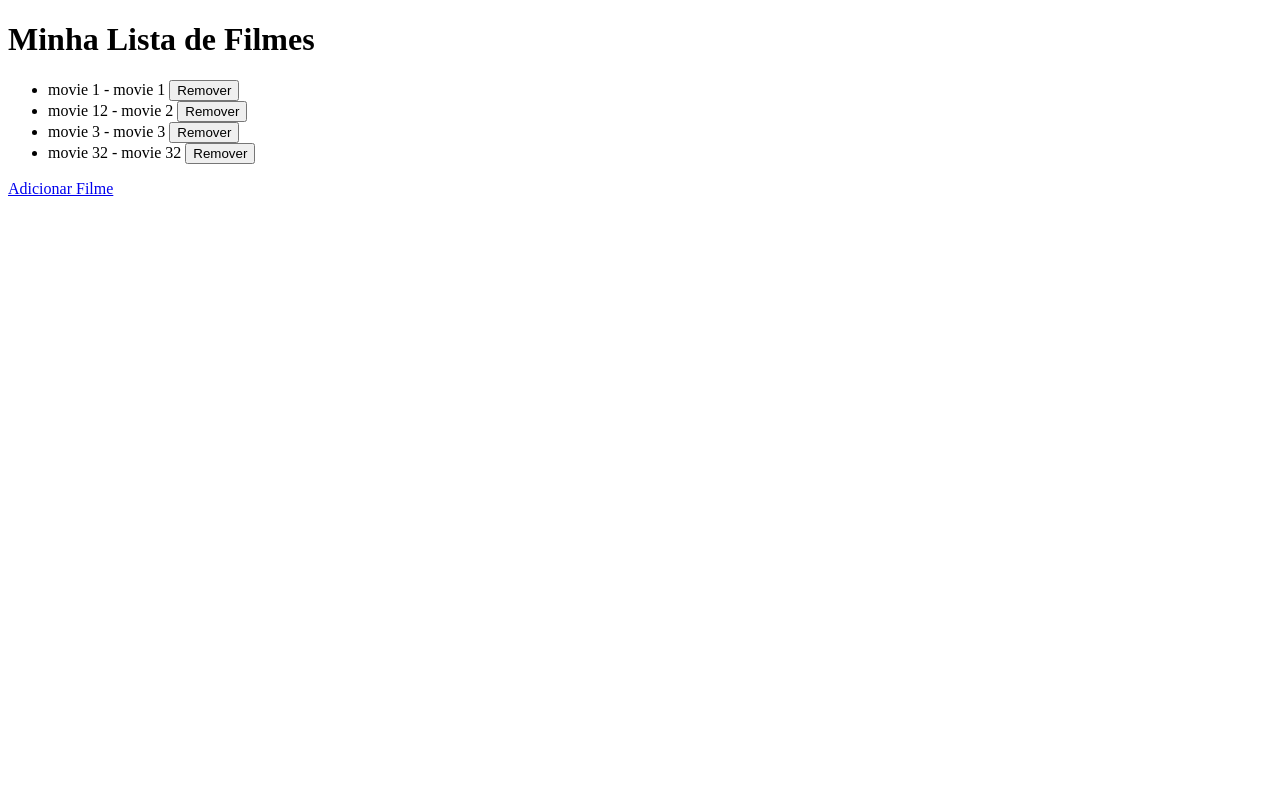
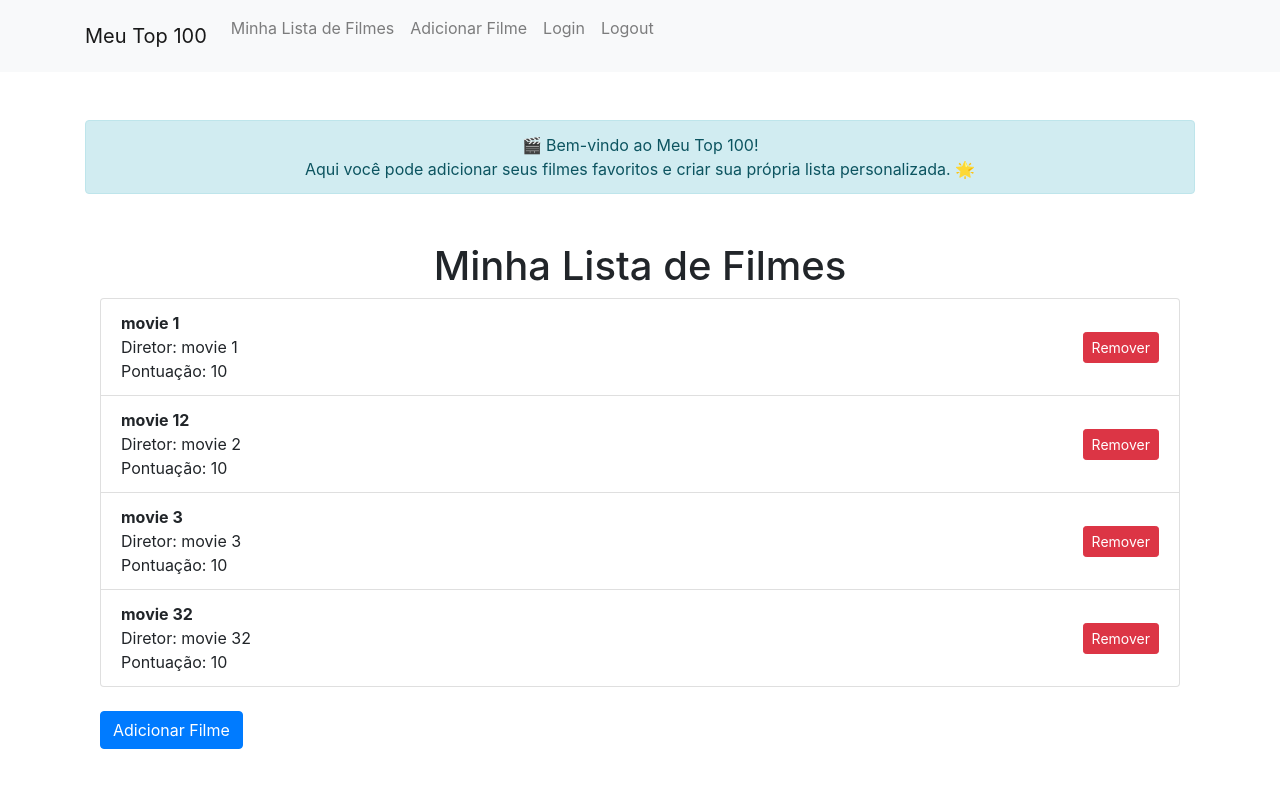
Before and after one commit to GhaLuccas/Mytop100, a Django app: page /movies/list/ in a window 1280 px wide. Run offline with Django 4.2, Linux system fonts and the light colour scheme; a user stored in the database is signed in; data comes from the database, SQL or seed files in the repository; both versions use the stored data as it was after the commit; some libraries are stand-ins or nearby versions.

Commit message:
Templates created and their styles , views for MovieList completed , next= Login/logout

```diff
--- a/mytop100/api/views.py
+++ b/mytop100/api/views.py
@@ -8,7 +8,7 @@ from rest_framework import status
 from rest_framework import generics
 from rest_framework.views import APIView
 
-# Class-Based Views (CBVs)
+
 class MovieListCreateAPIView(APIView):
 
     def get(self, request):
--- a/mytop100/movies/templates/home.html
+++ b/mytop100/movies/templates/home.html
@@ -3,17 +3,53 @@
 <head>
     <meta charset="UTF-8">
     <meta name="viewport" content="width=device-width, initial-scale=1.0">
-    <title>Hi</title>
+    <title>{% block title %}Meu Site{% endblock %}</title>
+    <link rel="stylesheet" href="https://stackpath.bootstrapcdn.com/bootstrap/4.5.2/css/bootstrap.min.css">
 </head>
 <body>
-    <h1>Hi</h1>
-    <p>Esta é uma página inicial.</p>
-    <ul>
-      {% for movie in movies %}
-          <li>{{ movie.title }}</li>  <!-- Acesse a propriedade correta do modelo -->
-      {% empty %}
-          <li>Nenhum filme encontrado.</li>
-      {% endfor %}
-    </ul>
+    <!-- Navbar -->
+    <nav class="navbar navbar-expand-lg navbar-light bg-light">
+        <div class="container">
+            <a class="navbar-brand" href="{% url 'home' %}">Meu Top 100</a>
+            <button class="navbar-toggler" type="button" data-toggle="collapse" data-target="#navbarNav" aria-controls="navbarNav" aria-expanded="false" aria-label="Toggle navigation">
+                <span class="navbar-toggler-icon"></span>
+            </button>
+            <div class="collapse navbar-collapse" id="navbarNav">
+                <ul class="navbar-nav">
+                    <li class="nav-item">
+                        <a class="nav-link" href="{% url 'list' %}">Minha Lista de Filmes</a>
+                    </li>
+                    <li class="nav-item">
+                        <a class="nav-link" href="{% url 'add_movie' %}">Adicionar Filme</a>
+                    </li>
+                    <li class="nav-item">
+                        <p class="nav-link">Login</p>
+                    </li>
+                    <li class="nav-item">
+                        <p class="nav-link">Logout</p>
+                    </li>
+                </ul>
+            </div>
+        </div>
+    </nav>
+
+    <!-- Mensagem explicativa -->
+    <div class="container mt-5 text-center">
+        <div class="alert alert-info" role="alert">
+            🎬 Bem-vindo ao Meu Top 100! <br>
+            Aqui você pode adicionar seus filmes favoritos e criar sua própria lista personalizada. 🌟
+        </div>
+    </div>
+
+    <!-- Conteúdo da página -->
+    <div class="container mt-5">
+        {% block content %}
+        <!-- O conteúdo específico da página vai aqui -->
+        {% endblock %}
+    </div>
+
+    <script src="https://code.jquery.com/jquery-3.5.1.slim.min.js"></script>
+    <script src="https://cdn.jsdelivr.net/npm/@popperjs/core@2.0.7/dist/umd/popper.min.js"></script>
+    <script src="https://stackpath.bootstrapcdn.com/bootstrap/4.5.2/js/bootstrap.min.js"></script>
 </body>
 </html>
--- a/mytop100/movies/templates/movielist.html
+++ b/mytop100/movies/templates/movielist.html
@@ -1,23 +1,27 @@
-<!-- movie_list.html -->
-<!DOCTYPE html>
-<html lang="pt-BR">
-<head>
-    <meta charset="UTF-8">
-    <title>Minha Lista de Filmes</title>
-</head>
-<body>
-    <h1>Minha Lista de Filmes</h1>
-    <ul>
+{% extends 'home.html' %}
+
+{% block title %}Minha Lista de Filmes{% endblock %}
+
+{% block content %}
+<div class="container mt-5">
+    <h1 class="text-center">Minha Lista de Filmes</h1>
+    <ul class="list-group">
         {% for movie in movie_list.movies.all %}
-            <li>
-                {{ movie.title }} - {{ movie.director }}
-                <form action="{% url 'remove_movie' movie.id %}" method="POST" style="display:inline;">
+            <li class="list-group-item d-flex justify-content-between align-items-center">
+                <div class="movie-info">
+                    <strong>{{ movie.title }}</strong><br>
+                    <span>Diretor: {{ movie.director }}</span><br>
+                    <span class="score">Pontuação: {{ movie.score }}</span>
+                </div>
+                <form action="{% url 'remove_movie' movie.id %}" method="POST">
                     {% csrf_token %}
-                    <button type="submit">Remover</button>
+                    <button type="submit" class="btn btn-danger btn-sm">Remover</button>
                 </form>
             </li>
+        {% empty %}
+            <li class="list-group-item">Nenhum filme encontrado.</li>
         {% endfor %}
     </ul>
-    <a href="{% url 'add_movie' %}">Adicionar Filme</a> <!-- Link para adicionar filme -->
-</body>
-</html>
+    <a href="{% url 'add_movie' %}" class="btn btn-primary mt-4">Adicionar Filme</a>
+</div>
+{% endblock %}
--- a/mytop100/movies/urls.py
+++ b/mytop100/movies/urls.py
@@ -6,5 +6,4 @@ urlpatterns = [
     path("list/", views.my_movie_list, name="list"),
     path('movies/add/', views.add_movie, name='add_movie'),
     path('movies/remove/<int:movie_id>/', views.remove_movie, name='remove_movie'),
-
 ]
```
Also changed, not shown: mytop100/movies/static/css/list.css (added, +39 -0 lines), mytop100/movies/templates/add_movie.html (+15 -15 lines), mytop100/db.sqlite3, mytop100/movies/static/css/add_movie.css (added).
